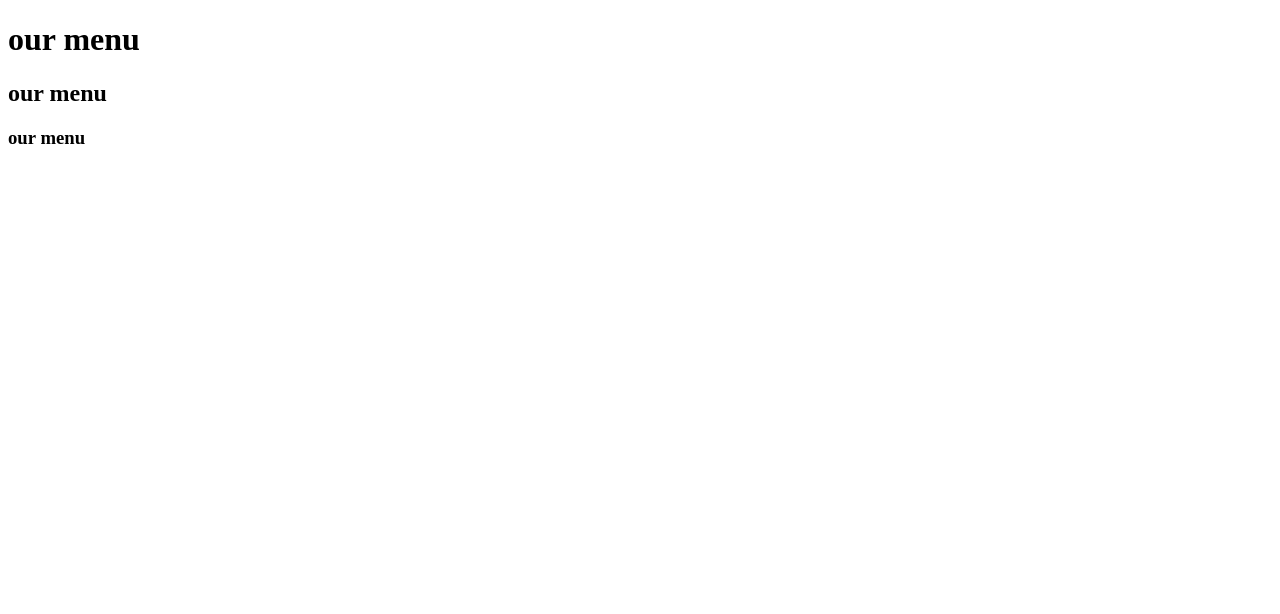
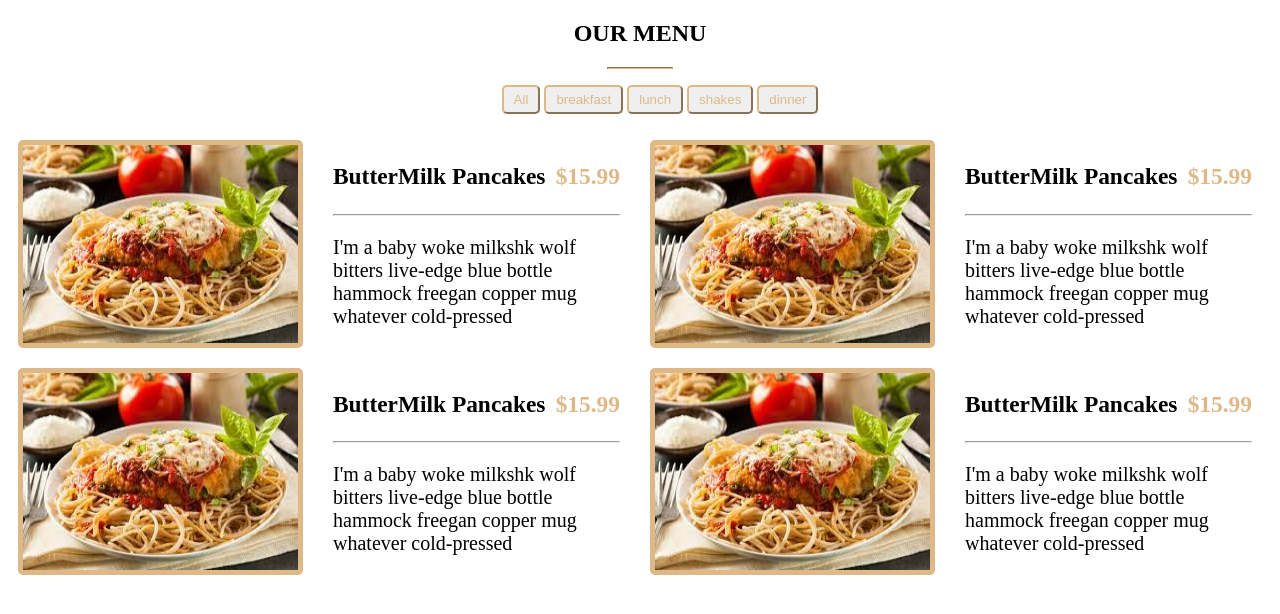
Before and after one commit to KGATSIGAZI/Restaurent, a plain HTML site: page index.html in a window 1280 px wide. Drawn offline with Linux system fonts and the light colour scheme.

Commit message:
Add update restaurent codes

```diff
--- a/index.css
+++ b/index.css
@@ -0,0 +1,46 @@
+.style {
+    text-align: center;
+}
+
+.head-line {
+    width: 5%;
+    border-color: #deb887;
+}
+
+.button-list {
+    text-align: center;
+}
+
+button {
+    border-radius: 5px;
+    color: #deb887;
+    border-color: #deb887;
+    padding: 5px 10px;
+}
+
+.container {
+    display: flex;
+    margin: 10px 0;
+}
+
+.container img {
+    margin: 0 10px;
+    border: 5px solid #deb887;
+    border-radius: 5px;
+}
+
+.price {
+    color: #deb887;
+    float: right;
+}
+
+.container div {
+    margin: 0 20px;
+    width: 90%;
+    font-size: 20px;
+}
+
+.menu-items {
+    display: grid;
+    grid-template-columns: 50% 50%;
+}
--- a/index.html
+++ b/index.html
@@ -1,19 +1,62 @@
 <!DOCTYPE html>
 <html>
 <head>
-<meta charset="utf-8">
-<title>restaurent</title>
+    <meta charset="utf-8">
+    <title>restaurent</title>
+    <link rel="stylesheet" href="index.css">
 </head>
+<body>
+    <div>
+        <h2 class="style">OUR MENU</h2> <hr class="head-line">
+        <ul class="button-list">
+            <button>All</button>
+            <button>breakfast</button>
+            <button>lunch</button>
+            <button>shakes</button>
+            <button>dinner</button>
+        </ul>
+    </div>
+    <div class="menu-items">
 
-<body>
+        <div class="container">
+            <img src="food.jpg" alt="">
+            <div>
+                <h3>ButterMilk Pancakes <span class="price">$15.99</span></h3>
+                <hr class="menu-line">
+                <p>I'm a baby woke milkshk wolf bitters live-edge blue bottle hammock freegan copper mug whatever
+                    cold-pressed</p>
+            </div>
+        </div>
+        <div class="container">
+            <img src="food.jpg" alt="">
+            <div>
+                <h3>ButterMilk Pancakes <span class="price">$15.99</span></h3>
+                <hr class="menu-line">
+                <p>I'm a baby woke milkshk wolf bitters live-edge blue bottle hammock freegan copper mug whatever
+                    cold-pressed</p>
+            </div>
+        </div>
+        <div class="container">
+            <img src="food.jpg" alt="">
+            <div>
+                <h3>ButterMilk Pancakes <span class="price">$15.99</span></h3>
+                <hr class="menu-line">
+                <p>I'm a baby woke milkshk wolf bitters live-edge blue bottle hammock freegan copper mug whatever
+                    cold-pressed</p>
+            </div>
+        </div>
+        <div class="container">
+            <img src="food.jpg" alt="">
+            <div>
+                <h3>ButterMilk Pancakes <span class="price">$15.99</span></h3>
+                <hr class="menu-line">
+                <p>I'm a baby woke milkshk wolf bitters live-edge blue bottle hammock freegan copper mug whatever
+                    cold-pressed</p>
+            </div>
+        </div>
 
-<h1>our menu</h1>
-
-<h2>our menu</h2>
-
-<h3>our menu</h3>
-
-
+    </div>
 
 </body>
+
 </html>
```
